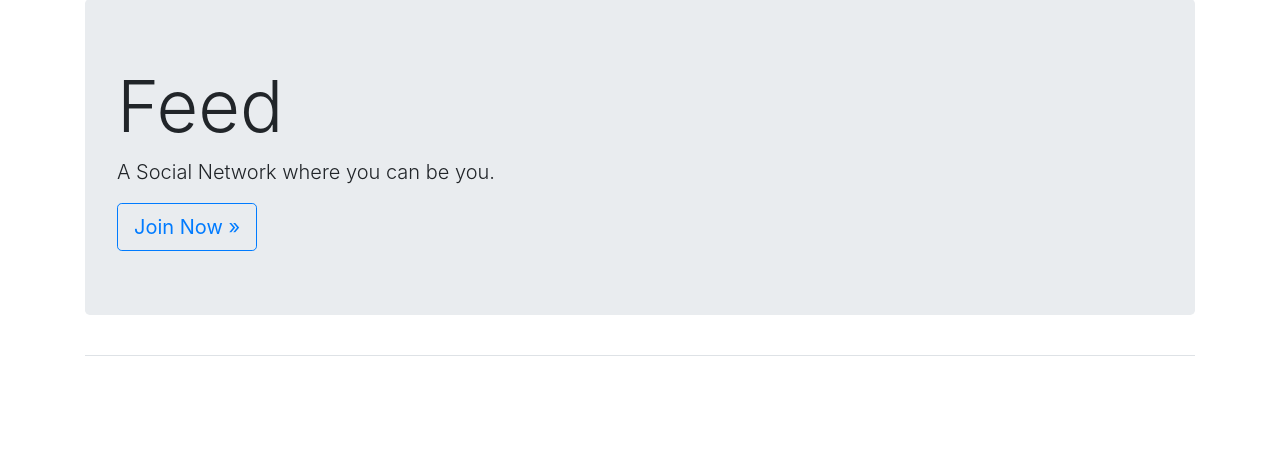
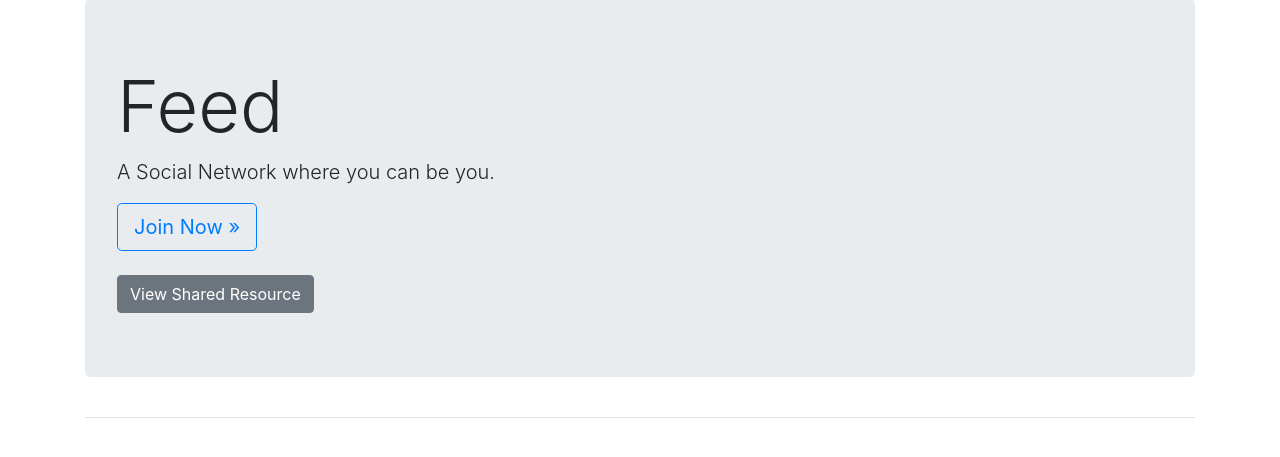
Before and after one commit to 2025Fall-MIS5322/benjamin_social_network_project, a Django app: page / in a window 1280 px wide. Shown: the part 83-540 px from the top of the page. Run offline with Django 3.2, Linux system fonts and the light colour scheme; some libraries are stand-ins or nearby versions.

```diff
--- a/FeedApp/templates/FeedApp/index.html
+++ b/FeedApp/templates/FeedApp/index.html
@@ -1,12 +1,18 @@
 {% extends "FeedApp/base.html" %}
 
 {% block page_header %}
-    <div class="jumbotron">
-       <h1 class="display-3">Feed</h1>
-            <p class="lead">A Social Network where you can be you.
-            </p>
+<div class="jumbotron">
+    <h1 class="display-3">Feed</h1>
+    <p class="lead">A Social Network where you can be you.
+    </p>
 
-            <a class="btn btn-lg btn-outline-primary" href="{% url 'users:register' %}"
-            role="button">Join Now &raquo;</a>
-    </div>
+    <a class="btn btn-lg btn-outline-primary" href="{% url 'users:register' %}" role="button">Join Now &raquo;</a>
+
+    <br><br>
+
+    <!-- Your external link -->
+    <a class="btn btn-secondary" href="https://share.google/xnEzvyMZmPRkysDbG" target="_blank">
+        View Shared Resource
+    </a>
+</div>
 {% endblock page_header %}
```
